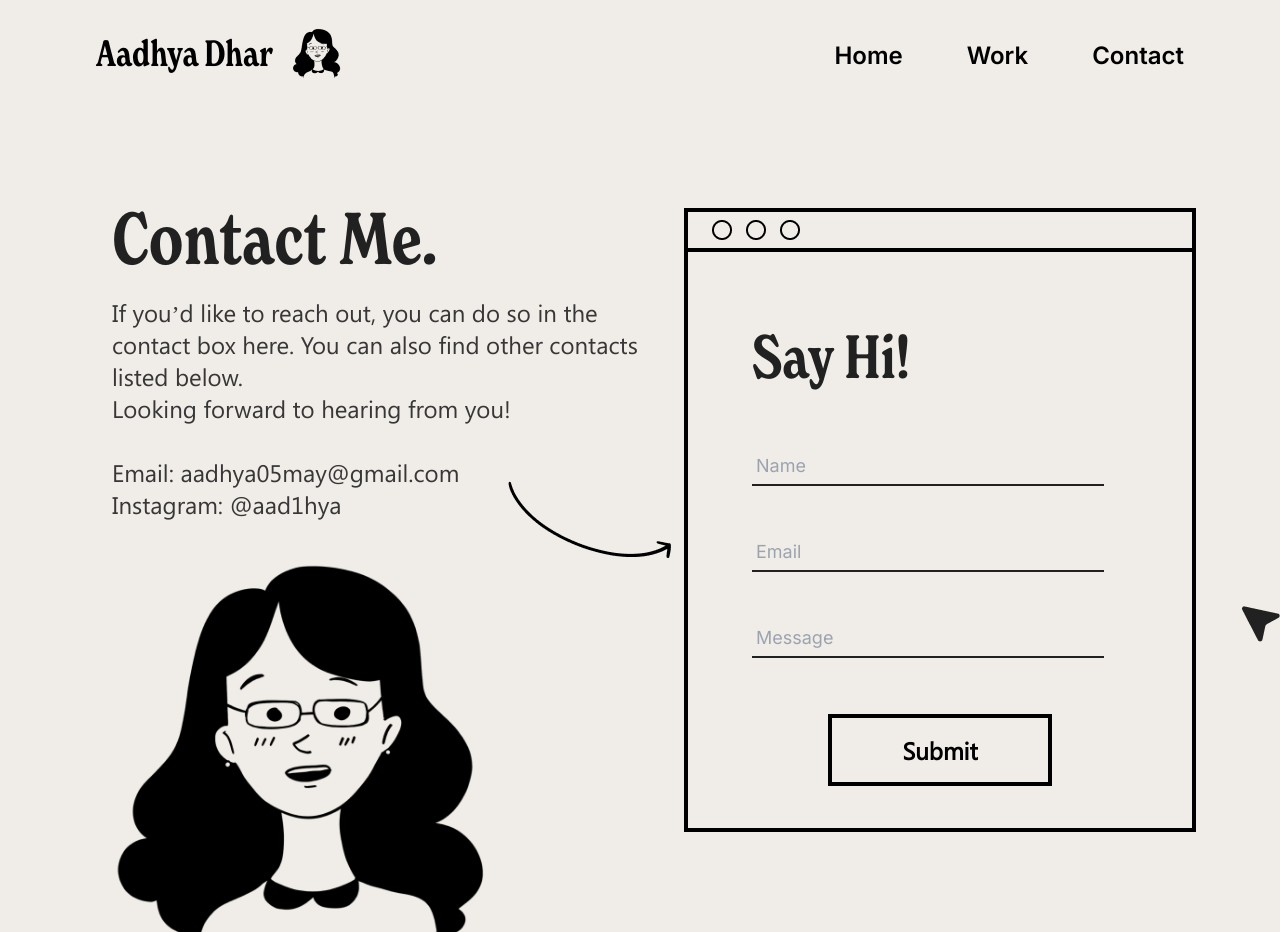
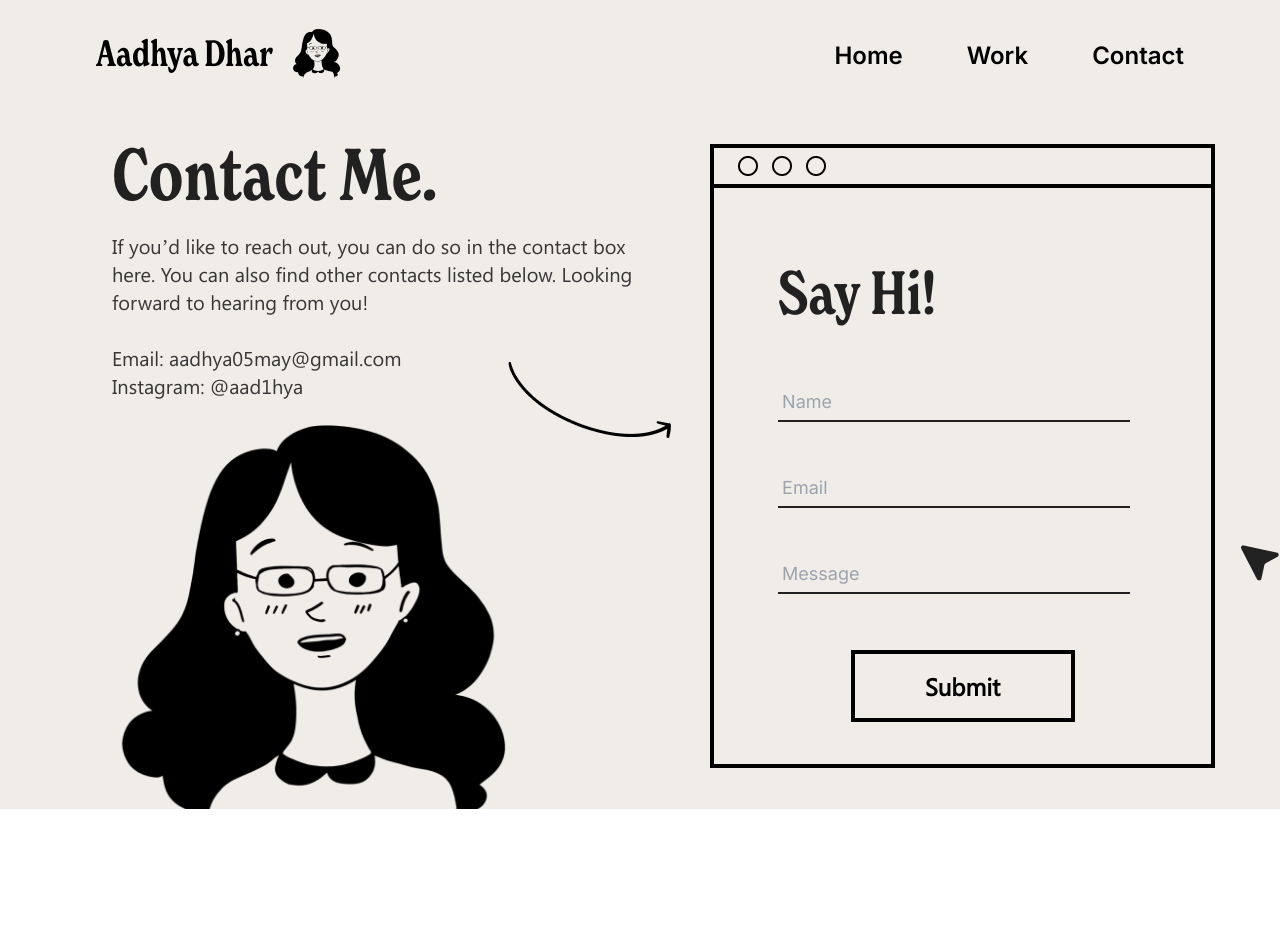
Before and after one commit to KartikeyCode/Aadhya_Freelanceproject, a Next.js app in the folder resume/: page /Contact in a window 1280 px wide. After the commit the page ends 809 px from the top, so only its background shows below. Built offline with nearby package versions, Linux system fonts and the light colour scheme.

Commit message:
fix contact page responsive macbook

```diff
--- a/resume/app/Contact/page.js
+++ b/resume/app/Contact/page.js
@@ -13,14 +13,14 @@ export default function Contact(){
 
             <div className="flex ">
 
-                <div className="flex-col left mt-52 ml-28">
+                <div className="flex-col left xl:mt-36 2xl:mt-52 ml-28">
 
                     <h1 className="text-[#212121] font-NewSpirit text-7xl "> Contact Me. </h1>
 
-                    <h2 className="text-[#373737] font-SegoeUI text-2xl w-[33rem] mt-4">
+                    <h2 className="text-[#373737] font-SegoeUI xl:text-xl 2xl:text-2xl w-[33rem] mt-4">
 
                         If you’d like to reach out, you can do so in the contact box here. You can also find other contacts listed below.
-                        <br/> Looking forward to hearing from you!
+                         Looking forward to hearing from you!
                         <br/>
 
                         <br/>Email: aadhya05may@gmail.com
@@ -29,16 +29,16 @@ export default function Contact(){
                         </h2>
 
                         <Image src={arrow} className="ml-96 -mt-10" />
-                        <Image src={head} className="-mt-[10.15rem] -ml-20" />
+                        <Image src={head} className="xl:-mt-[11.9rem] 2xl:-mt-[10.15rem] -ml-20" />
 
 
                 </div>
 
-                <div className="flex flex-col  border-4 border-black w-[32rem] h-[39rem] mt-52 ml-11">
+                <div className="flex flex-col  border-4 border-black w-[32rem]  xl:h-[39rem] xl:mt-36 2xl:mt-52 ml-11">
 
                     <Image src={circles} className="object-contain self-start mt-2 ml-6" />
 
-                    <div className="line bg-black w-[31.5rem] h-1 mt-2">  </div>
+                    <div className="line bg-black 2xl:w-[31.5rem] h-1 mt-2">  </div>
 
                     <h1 className="font-NewSpirit text-[#212121] text-6xl ml-16 mt-20"> Say Hi! </h1>
 
@@ -54,7 +54,7 @@ export default function Contact(){
 
                 </div>
 
-                <Image src={cursor} className="object-contain ml-10 mt-80" />
+                <Image src={cursor} className="object-contain xl:ml-5 2xl:ml-10 mt-80" />
 
 
             </div>
```
